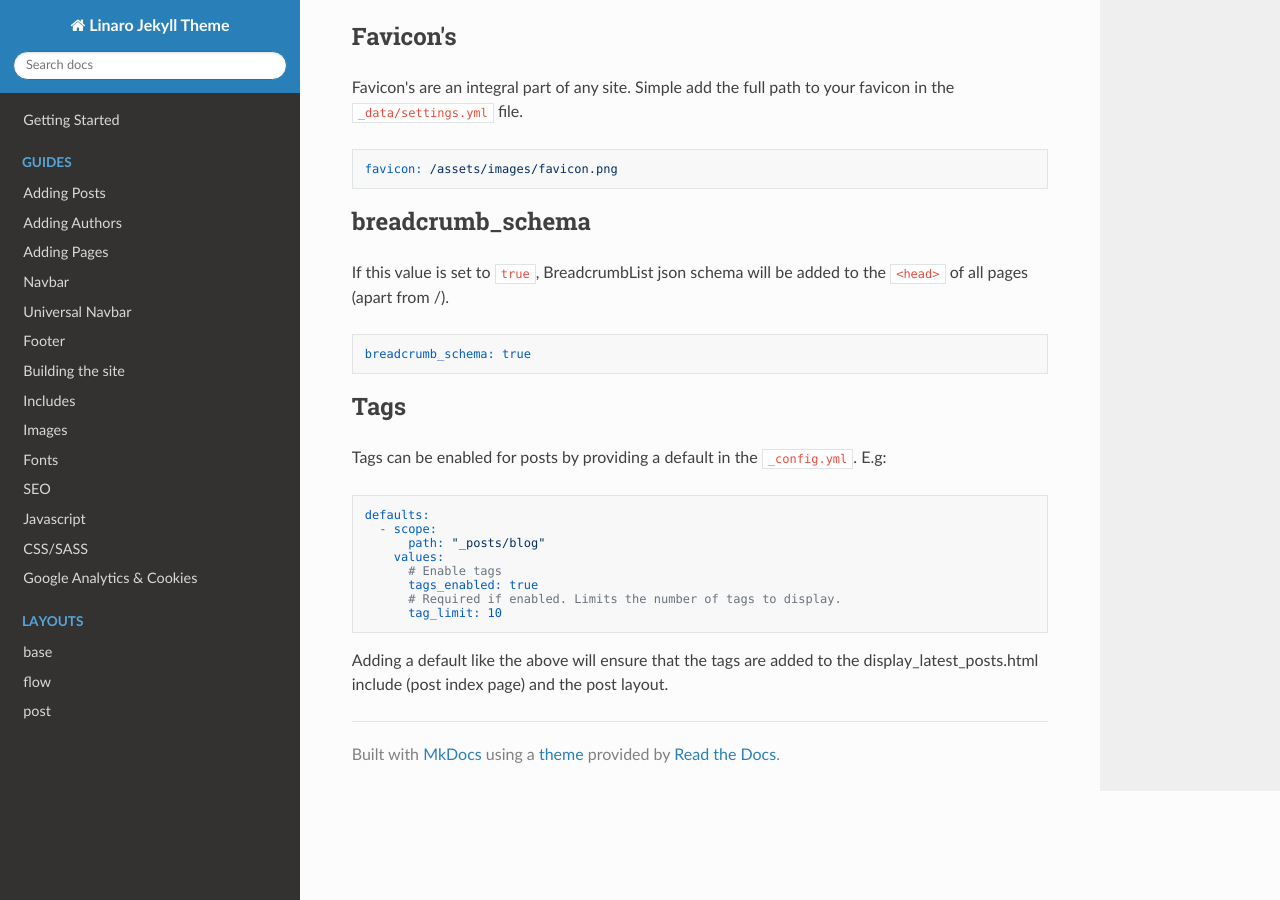
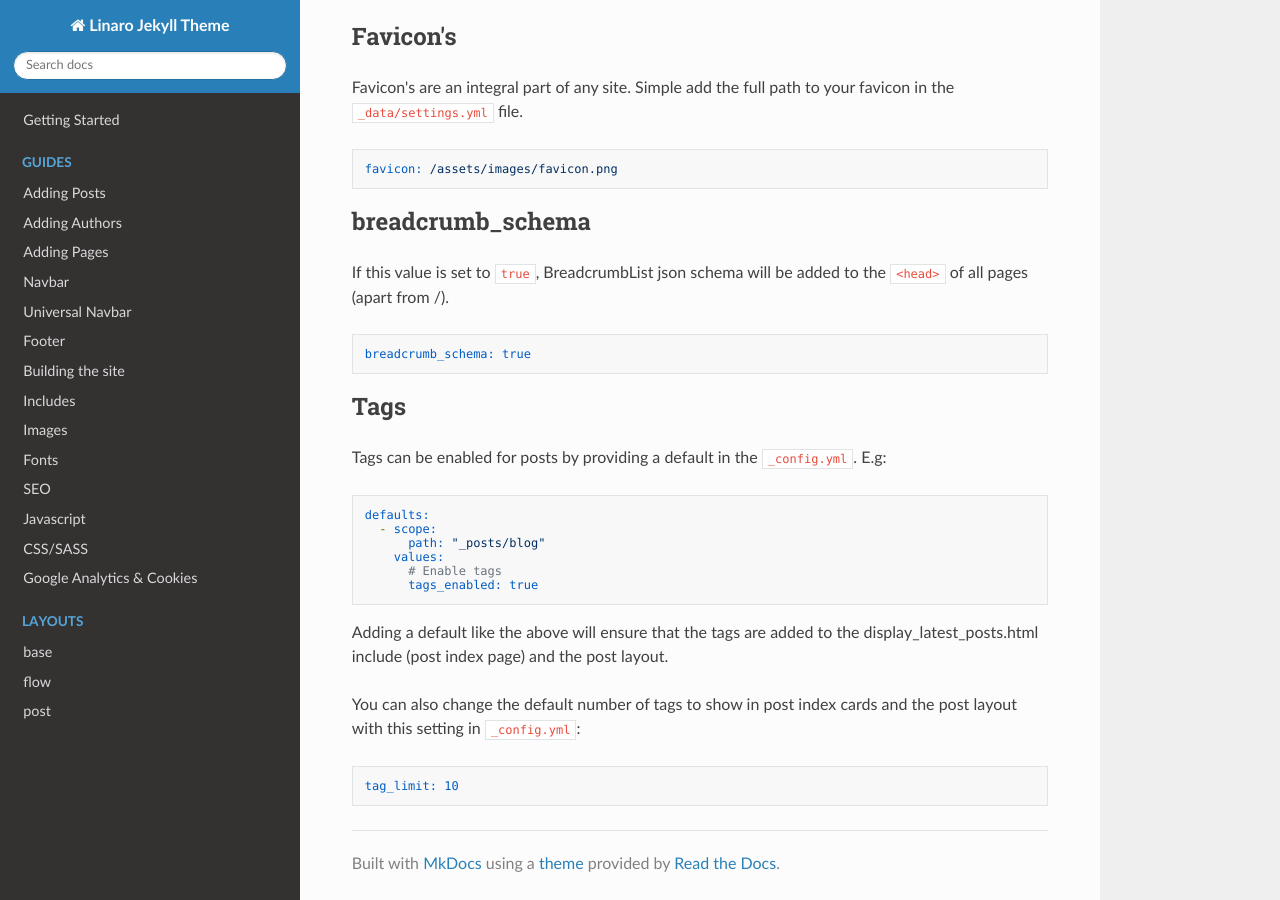
Before and after one commit to linaro-marketing/linaro-jekyll-theme, an MkDocs documentation site: the page built from docs/SiteSettings.md, in a window 1280 px wide and 900 px high, scrolled down 537 px. Built offline with MkDocs 1.6.1, drawn with Linux system fonts in a browser that asks for light colours; nearby versions of some CDN libraries.

Commit message:
Updated docs on blog tags

````diff
--- a/docs/SiteSettings.md
+++ b/docs/SiteSettings.md
@@ -42,8 +42,12 @@ defaults:
     values:
       # Enable tags
       tags_enabled: true
-      # Required if enabled. Limits the number of tags to display.
-      tag_limit: 10
 ```
 
 Adding a default like the above will ensure that the tags are added to the display_latest_posts.html include (post index page) and the post layout.
+
+You can also change the default number of tags to show in post index cards and the post layout with this setting in `_config.yml`:
+
+```yaml
+tag_limit: 10
+```
````
